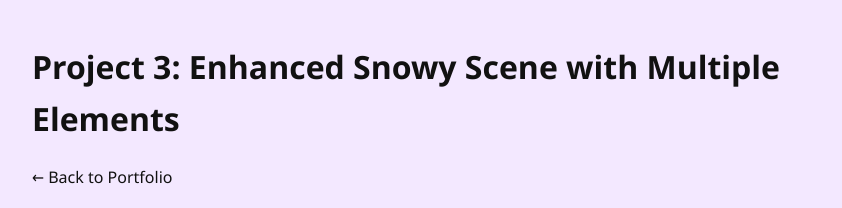
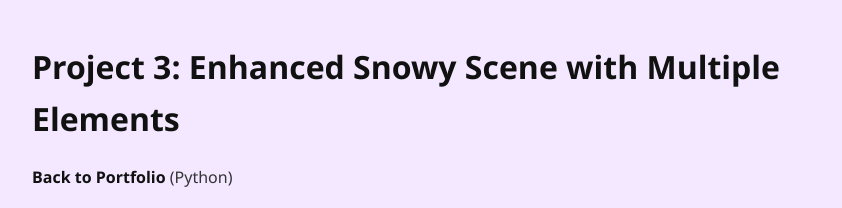
Before and after one commit to Ibi246/Ibi246.github.io, a plain HTML site: page project3-summary.html in a window 1280 px wide. Shown: the top 208 px of the page, without its empty margins (208-1050 px from the left). Drawn offline with Linux system fonts and the light colour scheme.

Commit message:
Update project3-summary.html

```diff
--- a/project3-summary.html
+++ b/project3-summary.html
@@ -10,7 +10,7 @@
     <header>
         <h1>Project 3: Enhanced Snowy Scene with Multiple Elements</h1>
         <nav>
-            <a href="index.html">← Back to Portfolio</a>
+            <strong><a href="index.html">Back to Portfolio</a></strong> (Python)
         </nav>
     </header>
 
```
